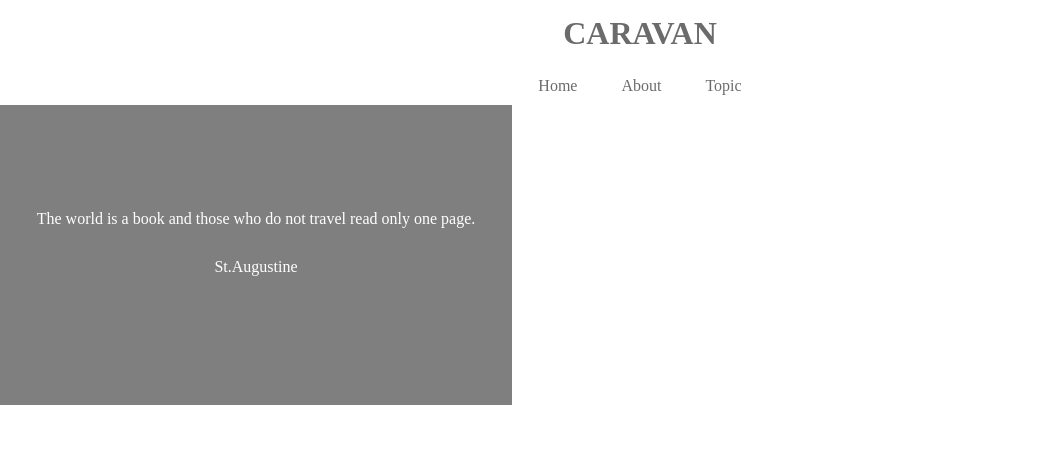
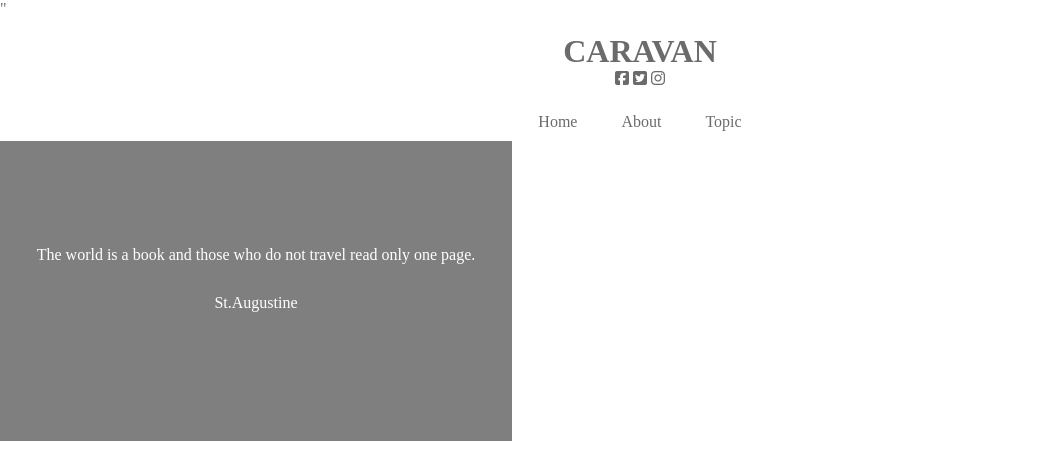
Before and after one commit to toppo0323/caravan, a plain HTML site: page index.html in a window 1280 px wide. Shown: the top 472 px of the page, without its empty margins (0-1044 px from the left). Drawn offline with Linux system fonts and the light colour scheme.

Commit message:
chapter9

```diff
--- a/index.html
+++ b/index.html
@@ -2,6 +2,7 @@
 <html lang="ja">
     <head>
         <meta charset="UTF-8"/>
+        <script src="https://kit.fontawesome.com/659dda2a7b.js" crossorigin="anonymous"></script>"
         <link rel="stylesheet" href="style.css"/>
         <title>CARAVAN</title>
     </head>
@@ -13,6 +14,11 @@
                 CARAVAN
             </a>
             </h1>
+            <div class="social">
+                <i class="fab fa-facebook-square"></i>
+                <i class="fab fa-twitter-square"></i>
+                <i class="fab fa-instagram"></i>
+            </div>
         </header>
         <nav>
             <ul class="nav-list">
```
